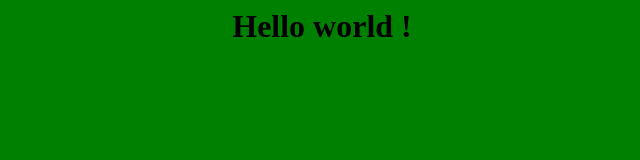
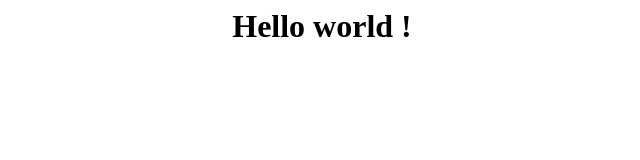
Before and after one commit to PavelBarsov/app-for-jenkins, a plain HTML site: page index.html in a window 1280 px wide. Shown: the whole page, without its empty margins (318-958 px from the left). Drawn offline with Linux system fonts and the light colour scheme.

Commit message:
COLOR CHANGE

```diff
--- a/index.html
+++ b/index.html
@@ -1,7 +1,7 @@
 <html>
 <head>
 <style>
-body { background-color: green }
+body { background-color: white }
 </style>
 </head>
 <body>
```
